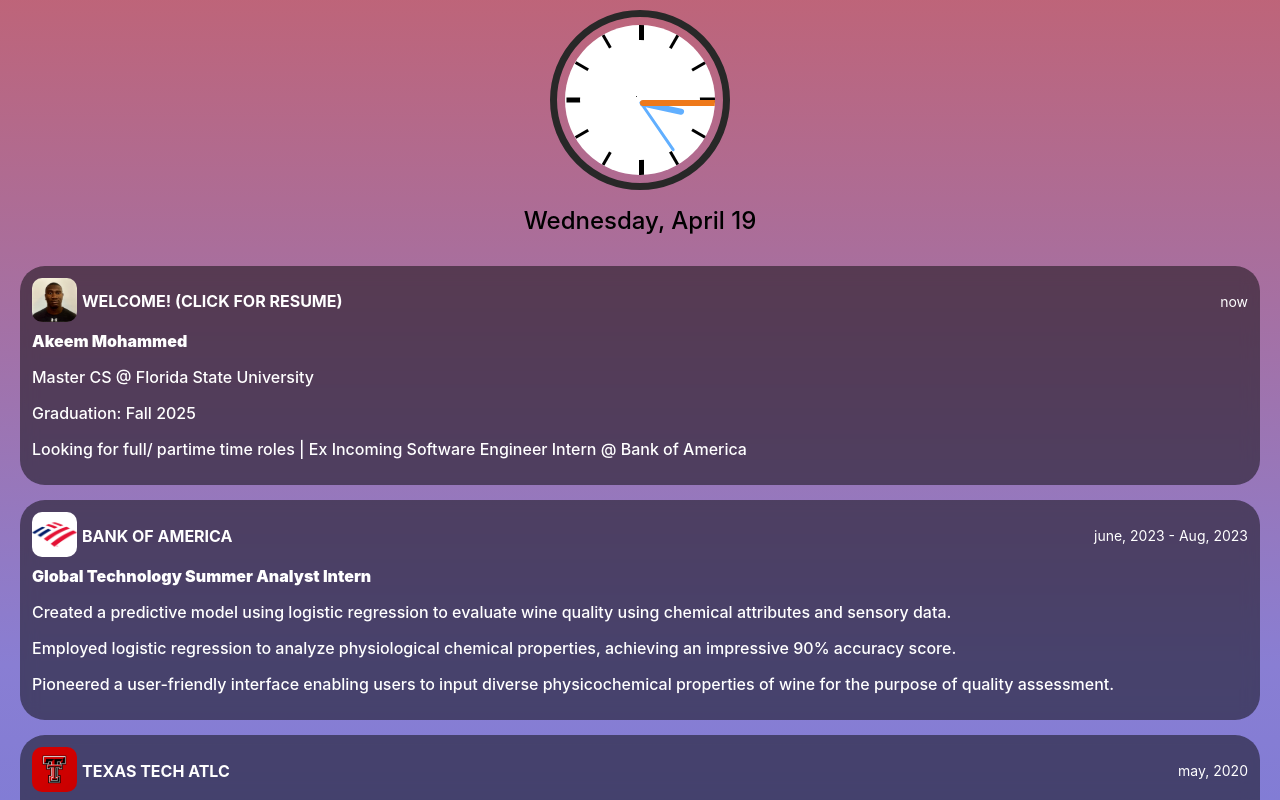
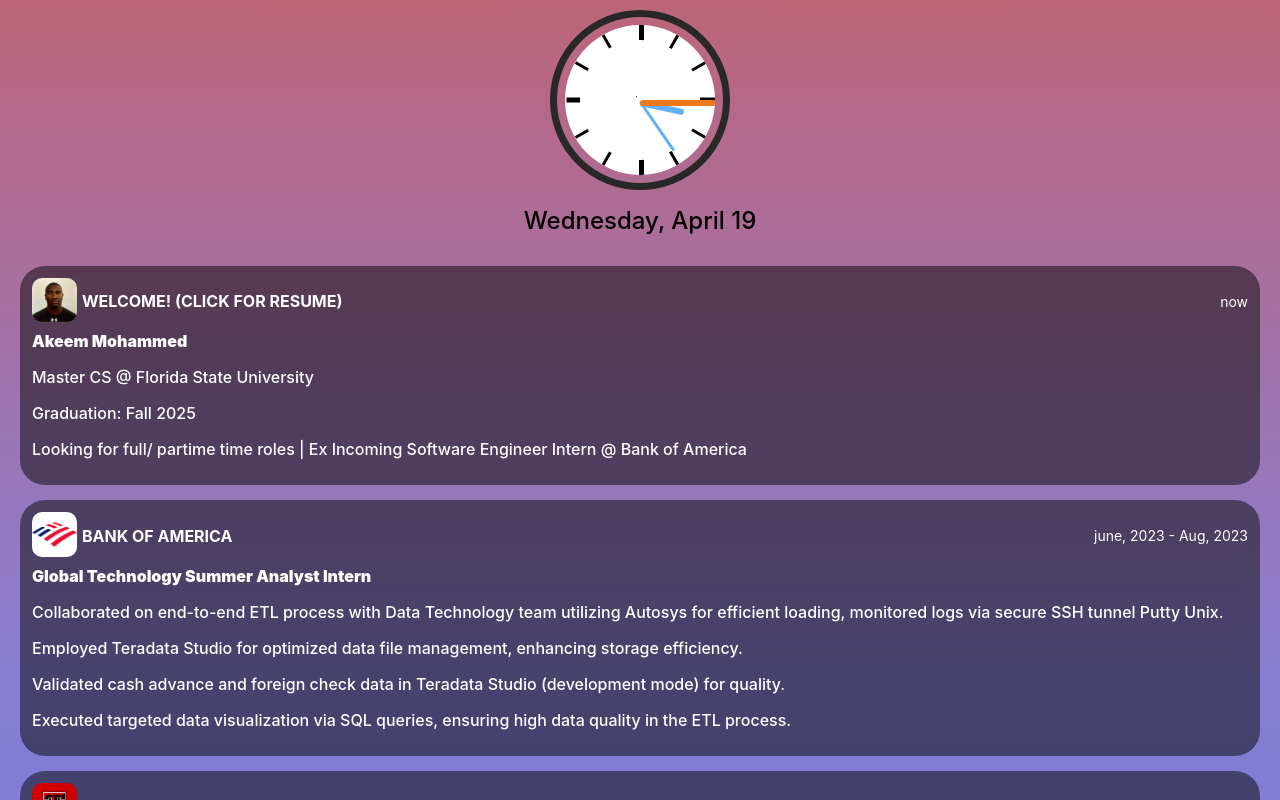
Before and after one commit to ak55m/my-profile, a React (Create React App) app: page / in a window 1280 px wide. Built offline with nearby package versions, Linux system fonts and the light colour scheme.

Commit message:
Update Experience.js

```diff
--- a/src/Experience.js
+++ b/src/Experience.js
@@ -27,9 +27,10 @@ const Experience = () => {
                     </div>
                     <div className="push_main">
                     <div className="push_person">Global Technology Summer Analyst Intern</div>
-                        <p className="push_text">Created a predictive model using logistic regression to evaluate wine quality using chemical attributes and sensory data.</p>
-                        <p className="push_text">Employed logistic regression to analyze physiological chemical properties, achieving an impressive 90% accuracy score.</p>
-                        <p className="push_text">Pioneered a user-friendly interface enabling users to input diverse physicochemical properties of wine for the purpose of quality assessment.</p>
+                        <p className="push_text">Collaborated on end-to-end ETL process with Data Technology team utilizing Autosys for efficient loading, monitored logs via secure SSH tunnel Putty Unix.</p>
+                        <p className="push_text">Employed Teradata Studio for optimized data file management, enhancing storage efficiency.</p>
+                        <p className="push_text">Validated cash advance and foreign check data in Teradata Studio (development mode) for quality.</p>
+                        <p className="push_text">Executed targeted data visualization via SQL queries, ensuring high data quality in the ETL process.</p>
                     </div>
                 </div>
             </div>
```
